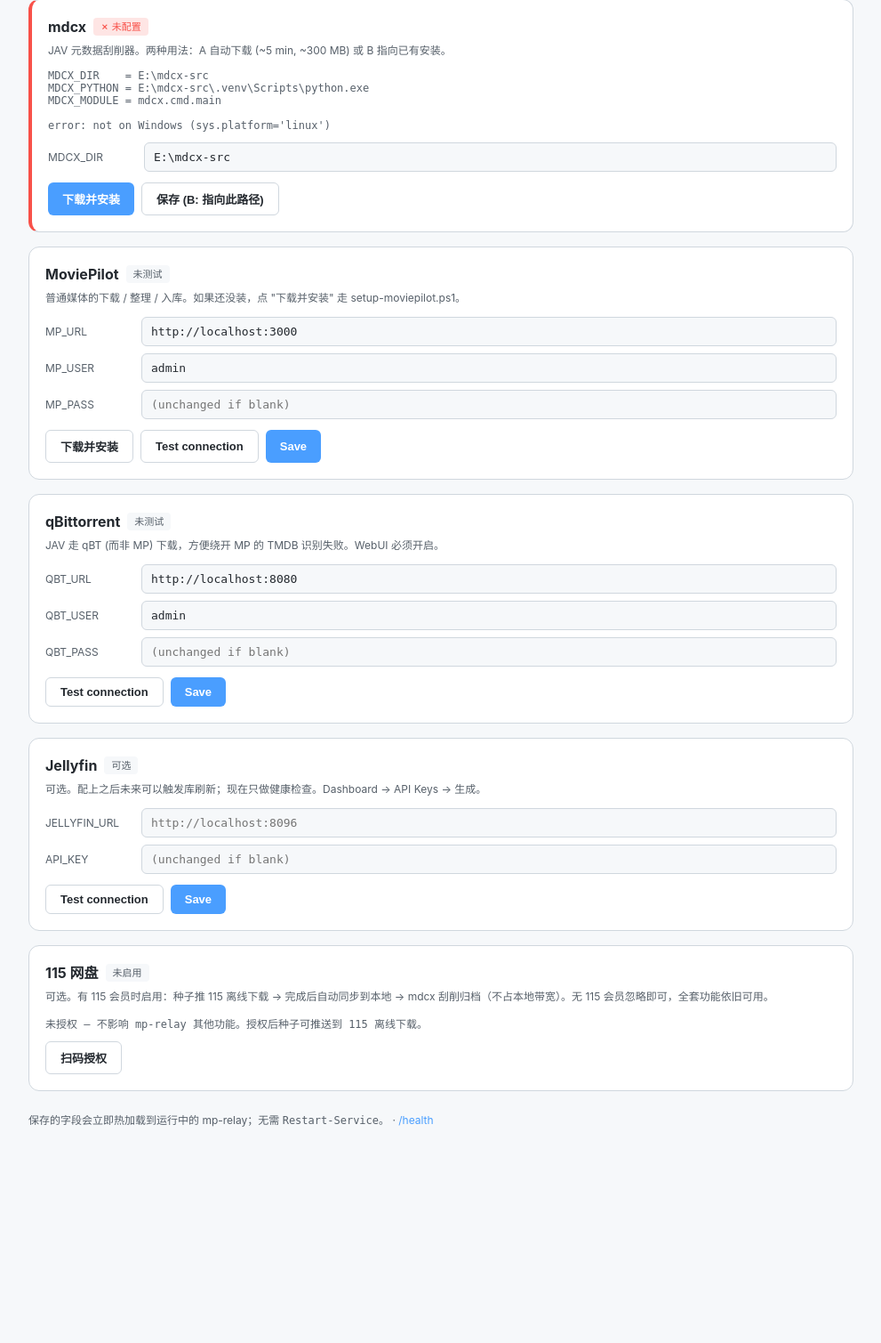
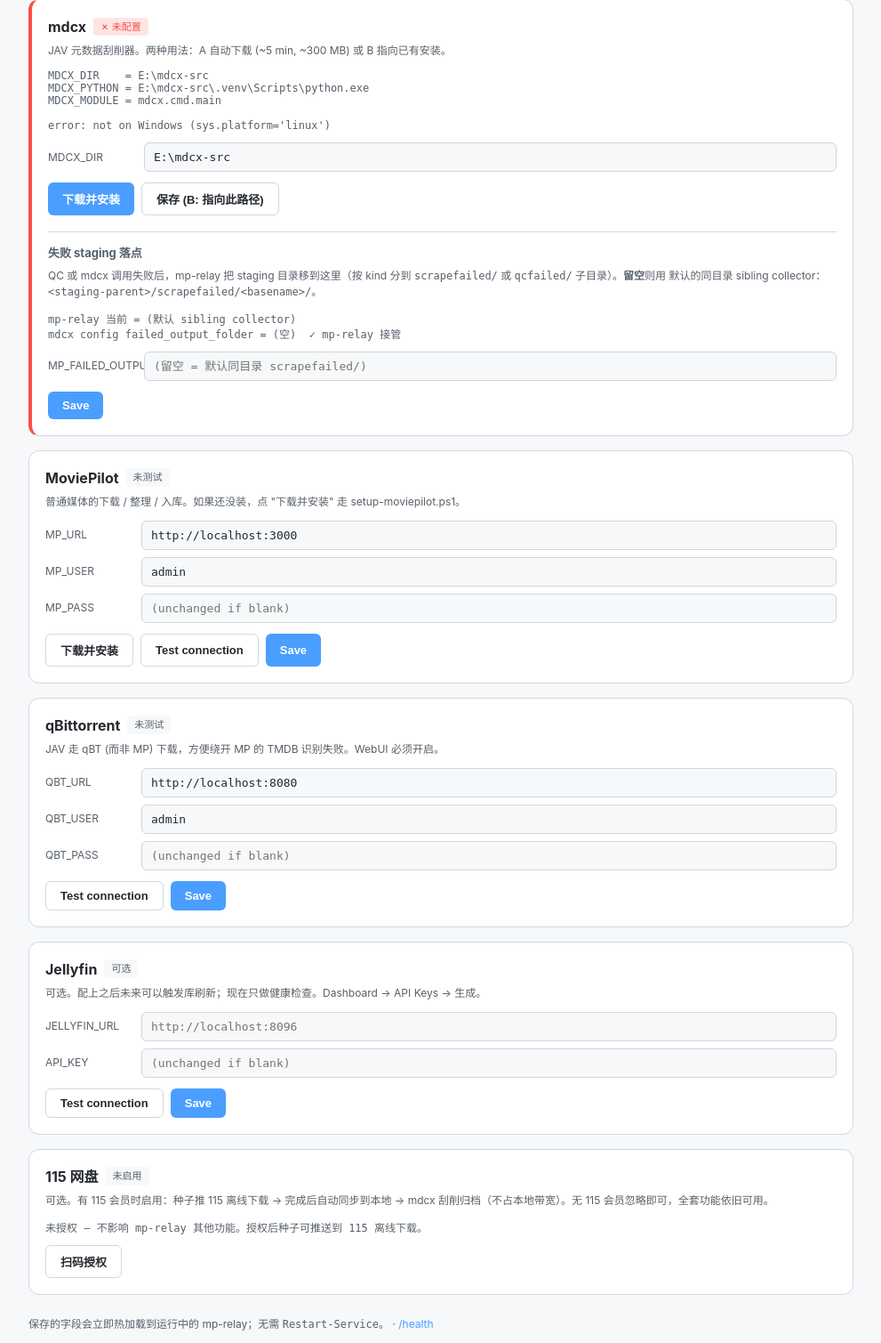
Before and after one commit to naughtyGitCat/mp-relay, a FastAPI app: page /setup in a window 1280 px wide. Shown: the part 96-1605 px from the top of the page at 89% size, without its empty margins (144-1135 px from the left). Before the commit the page ends 1362 px from the top, so only its background shows below. Run offline with FastAPI, Linux system fonts and the light colour scheme; data that the repository does not hold is empty.

Commit message:
feat(post_download): configurable failed-scrape holding location (#34)
Was: when mdcx scrape or QC fails, files just stay in staging (or get
moved by mdcx to its own failed_output_folder). User had no control
from mp-relay side.

Now: mp-relay moves the staging dir on every failure terminal state to
a holding location:
  - kind=scrape (mdcx rc!=0 / no_match / failed_items) -> scrapefailed/<basename>/
  - kind=qc     (QC fail, no retry path)               -> qcfailed/<basename>/

Where the holding root is:
  - settings.failed_output_dir (new config) if set, else
  - <staging-parent>/ (sibling-collector default)

Conflict-safe: if dest exists from a prior failed retry, append
.YYYYmmdd-HHMMSS suffix. No-op when staging is empty (mdcx already
moved files via its own failed_output_folder) or dir is missing.
DB task save_path updates to the new location so retry-failed-scrapes
endpoint can still find files.

mdcx-side coordination via mdcx's CLI:
  - setup_wizard.mdcx_config_get(key) wraps `mdcx config get <key>`
  - setup_wizard.mdcx_config_set(key, value) wraps `mdcx config set <key> <value>`
  - The fork's CLI validates against an internal _FIELDS whitelist;
    failed_output_folder is in the whitelist so set "" works.

/setup mdcx card now shows:
  - Editable MP_FAILED_OUTPUT_DIR field (empty = sibling collector)
  - Read-only display of mdcx's current failed_output_folder
  - When both are set / would conflict, a "让 mp-relay 接管" button
    that calls mdcx config set failed_output_folder "" so mdcx leaves
    files alone and mp-relay's holding takes over.

New endpoints:
  POST /api/setup/failed-output-dir       (save mp-relay setting, hot-reload)
  POST /api/setup/mdcx-takeover-failed    (clear mdcx's failed_output_folder)

Tests: 6 new in test_post_download.py covering default pattern,
qc-vs-scrape kind, override config, empty/missing dir no-op, conflict
suffix. Full suite: 237/237.

Co-authored-by: Claude Opus 4.7 (1M context) <noreply@anthropic.com>

```diff
--- a/app/main.py
+++ b/app/main.py
@@ -154,10 +154,17 @@ async def api_setup_status():
     115 special case: surfaces both the auth status (whether tokens
     are persisted) and the configured save_dir_id. Users without a
     115 membership see ``authorized=false`` and the wizard renders an
-    "Authorize" CTA instead of credential fields. Truly opt-in."""
+    "Authorize" CTA instead of credential fields. Truly opt-in.
+
+    Also reads mdcx's own ``failed_output_folder`` via ``mdcx config get``
+    so the wizard can surface the ``mp-relay failed_output_dir`` /
+    ``mdcx failed_output_folder`` interaction (mdcx's value, if set,
+    means mdcx moves first and mp-relay's holding is a no-op)."""
     mdcx = await setup_wizard.detect()
+    mdcx["mdcx_failed_output_folder"] = await setup_wizard.mdcx_config_get("failed_output_folder")
     return {
         "mdcx": mdcx,
+        "failed_output_dir": settings.failed_output_dir,
         "moviepilot": {
             "url": settings.mp_url,
             "user": settings.mp_user,
@@ -294,6 +301,45 @@ async def api_setup_configure(mdcx_dir: str = Form(...)):
 
     # Re-probe so the response confirms the new config actually works.
     return {"ok": True, "applied": updates, "health": await setup_wizard.detect()}
+
+
+@app.post("/api/setup/failed-output-dir")
+async def api_setup_failed_output_dir(failed_output_dir: str = Form("")):
+    """Save the ``failed_output_dir`` setting (where mp-relay moves
+    staging dirs after a scrape/QC failure). Empty value = use the
+    sibling-collector default (<staging-parent>/scrapefailed/<basename>/).
+
+    No path validation here — mp-relay creates the dir lazily on first
+    failure. We don't want to fail save just because the dir doesn't
+    exist yet (a non-existent path may be on a removable drive)."""
+    final = (failed_output_dir or "").strip()
+    setup_wizard.write_env_keys({"FAILED_OUTPUT_DIR": final})
+    setup_wizard.apply_settings_in_place({"FAILED_OUTPUT_DIR": final})
+    return {"ok": True, "applied": {"FAILED_OUTPUT_DIR": final or "(empty — sibling-collector default)"}}
+
+
+@app.post("/api/setup/mdcx-takeover-failed")
+async def api_setup_mdcx_takeover_failed():
+    """Tell mdcx to STOP moving files on failure (sets mdcx config's
+    ``failed_output_folder`` to empty string via ``mdcx config set``).
+
+    With mdcx's failed_output_folder empty, mdcx leaves files in their
+    staging location after a failed scrape. mp-relay's
+    ``_move_to_failed_holding`` then catches them and moves to its
+    configured location. Without this, mdcx moves first and mp-relay's
+    holding stays empty.
+
+    Idempotent: setting an already-empty field is a no-op. Whitelist-
+    enforced by mdcx itself (failed_output_folder is in mdcx's _FIELDS
+    so the set is allowed)."""
+    result = await setup_wizard.mdcx_config_set("failed_output_folder", "")
+    if not result.get("ok"):
+        raise HTTPException(502, f"mdcx config set failed: {result.get('stderr', 'unknown')}")
+    return {
+        "ok": True,
+        "message": "mdcx 不再移动失败的 staging — mp-relay 的 failed_output_dir 接管所有失败 holding",
+        "stdout": result.get("stdout", ""),
+    }
 
 
 @app.post("/api/setup/install")
--- a/app/setup_wizard.py
+++ b/app/setup_wizard.py
@@ -232,6 +232,7 @@ _FIELD_MAP: dict[str, str] = {
     "MDCX_DIR": "mdcx_dir",
     "MDCX_PYTHON": "mdcx_python",
     "MDCX_MODULE": "mdcx_module",
+    "FAILED_OUTPUT_DIR": "failed_output_dir",
     "MP_URL": "mp_url",
     "MP_USER": "mp_user",
     "MP_PASS": "mp_pass",
@@ -241,6 +242,66 @@ _FIELD_MAP: dict[str, str] = {
     "JELLYFIN_URL": "jellyfin_url",
     "JELLYFIN_API_KEY": "jellyfin_api_key",
 }
+
+
+# ---------------------------------------------------------------------------
+# mdcx config bridge — uses the fork's CLI (`mdcx config get/set/path`)
+# rather than parsing config.v2.json directly. Insulates us from mdcx's
+# config schema, lets mdcx validate on write, and avoids needing to know
+# where config.v2.json lives. Cached for cheap polling.
+# ---------------------------------------------------------------------------
+
+async def _mdcx_config_invoke(*args: str) -> tuple[int, str, str]:
+    """Run ``python -m mdcx.cmd.main config <args...>``. Returns
+    ``(rc, stdout, stderr)``. ``rc=-1`` if the call couldn't be
+    spawned (mdcx not configured / not on Windows / missing python)."""
+    if sys.platform != "win32":
+        return (-1, "", "not on Windows")
+    if not (settings.mdcx_python and settings.mdcx_dir and settings.mdcx_module):
+        return (-1, "", "mdcx not configured")
+    py = settings.mdcx_python
+    if not os.path.isfile(py):
+        return (-1, "", f"mdcx python not found: {py}")
+    try:
+        proc = await asyncio.create_subprocess_exec(
+            py, "-m", settings.mdcx_module, "config", *args,
+            cwd=settings.mdcx_dir,
+            stdout=asyncio.subprocess.PIPE,
+            stderr=asyncio.subprocess.PIPE,
+        )
+        stdout, stderr = await asyncio.wait_for(proc.communicate(), timeout=20)
+    except (asyncio.TimeoutError, OSError) as e:
+        return (-1, "", f"spawn failed: {e}")
+    return (
+        proc.returncode or 0,
+        stdout.decode("utf-8", errors="replace"),
+        stderr.decode("utf-8", errors="replace"),
+    )
+
+
+async def mdcx_config_get(key: str) -> Optional[str]:
+    """Run ``mdcx config get <key>`` and return the value (or None on error
+    / mdcx not configured). The fork prints the value as a JSON string,
+    so strip surrounding quotes if present."""
+    rc, stdout, _ = await _mdcx_config_invoke("get", key)
+    if rc != 0:
+        return None
+    raw = stdout.strip()
+    # mdcx's `config get` emits a JSON-quoted string for str fields; strip.
+    if raw.startswith('"') and raw.endswith('"') and len(raw) >= 2:
+        raw = raw[1:-1]
+    return raw
+
+
+async def mdcx_config_set(key: str, value: str) -> dict:
+    """Run ``mdcx config set <key> <value>`` to mutate mdcx's persisted
+    config (config.v2.json). The fork validates against an internal
+    ``_FIELDS`` whitelist; non-whitelisted keys return non-zero. Empty
+    string is a valid value for path-type fields (means "unset")."""
+    rc, stdout, stderr = await _mdcx_config_invoke("set", key, value)
+    if rc == 0:
+        return {"ok": True, "stdout": stdout.strip()}
+    return {"ok": False, "rc": rc, "stderr": (stderr or stdout).strip()[:500]}
 
 
 # ---------------------------------------------------------------------------
--- a/templates/setup.html
+++ b/templates/setup.html
@@ -114,6 +114,30 @@
     <button id="mdcx-save" class="secondary">保存 (B: 指向此路径)</button>
   </div>
   <div class="feedback" id="mdcx-feedback"></div>
+
+  <!-- ============================================================
+       Failed-scrape holding location (mp-relay-managed).
+       Independent of mdcx's own failed_output_folder; the wizard
+       displays mdcx's value below for transparency.
+       ============================================================ -->
+  <div style="margin-top:18px; padding-top:14px; border-top:1px solid var(--border)">
+    <h3 style="font-size:13px; color:var(--muted); margin:0 0 6px 0">失败 staging 落点</h3>
+    <p class="desc">
+      QC 或 mdcx 调用失败后，mp-relay 把 staging 目录移到这里（按 kind 分到
+      <code>scrapefailed/</code> 或 <code>qcfailed/</code> 子目录）。<strong>留空</strong>则用
+      默认的同目录 sibling collector：<code>&lt;staging-parent&gt;/scrapefailed/&lt;basename&gt;/</code>。
+    </p>
+    <div class="detail" id="mdcx-failed-detail"></div>
+    <div class="field">
+      <label for="mdcx-failed-dir">MP_FAILED_OUTPUT_DIR</label>
+      <input type="text" id="mdcx-failed-dir" placeholder="(留空 = 默认同目录 scrapefailed/)" autocomplete="off">
+    </div>
+    <div class="actions">
+      <button id="mdcx-failed-save">Save</button>
+      <button id="mdcx-takeover" class="secondary" style="display:none">让 mp-relay 接管 (清掉 mdcx failed_output_folder)</button>
+    </div>
+    <div class="feedback" id="mdcx-failed-feedback"></div>
+  </div>
 </div>
 
 <!-- Install log panel — appears when an install is running OR finished. -->
@@ -264,6 +288,53 @@ mdcxSaveBtn.addEventListener('click', async () => {
 
 mdcxInstallBtn.addEventListener('click', () => triggerInstall('setup-mdcx', '安装 mdcx (~300 MB / 5 min)'));
 
+const mdcxFailedDirInput = document.getElementById('mdcx-failed-dir');
+const mdcxFailedDetail = document.getElementById('mdcx-failed-detail');
+document.getElementById('mdcx-takeover').addEventListener('click', async () => {
+  const btn = document.getElementById('mdcx-takeover');
+  if (!confirm('让 mp-relay 接管失败 staging 管理？\n\n会调用 mdcx config set failed_output_folder ""，从此 mdcx 失败时不再移动文件，由 mp-relay 收纳到 scrapefailed/qcfailed 子目录。\n\n（可逆：之后用 mdcx GUI 或 mdcx config set 命令重新设回路径即可。）')) return;
+  btn.disabled = true;
+  let r, body;
+  try {
+    r = await fetch('/api/setup/mdcx-takeover-failed', { method: 'POST' });
+    body = await r.json();
+  } catch (e) {
+    setFeedback('mdcx-failed-feedback', 'err', `请求失败：${e}`);
+    btn.disabled = false;
+    return;
+  }
+  btn.disabled = false;
+  if (r.ok) {
+    setFeedback('mdcx-failed-feedback', 'ok', body.message || '已接管。');
+    refreshStatus();
+  } else {
+    setFeedback('mdcx-failed-feedback', 'err', body.detail || '接管失败');
+  }
+});
+
+document.getElementById('mdcx-failed-save').addEventListener('click', async () => {
+  const btn = document.getElementById('mdcx-failed-save');
+  btn.disabled = true;
+  const fd = new FormData();
+  fd.set('failed_output_dir', mdcxFailedDirInput.value.trim());
+  let r, body;
+  try {
+    r = await fetch('/api/setup/failed-output-dir', { method: 'POST', body: fd });
+    body = await r.json();
+  } catch (e) {
+    setFeedback('mdcx-failed-feedback', 'err', `请求失败：${e}`);
+    btn.disabled = false;
+    return;
+  }
+  btn.disabled = false;
+  if (r.ok) {
+    setFeedback('mdcx-failed-feedback', 'ok', '已保存到 .env 并热加载。下一次失败的 staging 按新规则归位。');
+    refreshStatus();
+  } else {
+    setFeedback('mdcx-failed-feedback', 'err', body.detail || '保存失败');
+  }
+});
+
 // -------- shared install panel (runs setup-mdcx.ps1 OR setup-moviepilot.ps1) --------
 const installPanel = document.getElementById('install-panel');
 const installLog = document.getElementById('install-log');
@@ -410,6 +481,27 @@ async function refreshStatus() {
     (data.mdcx.error ? `\n\nerror: ${data.mdcx.error}` : '');
   if (!mdcxDir.value) mdcxDir.value = data.mdcx.config.mdcx_dir || '';
 
+  // Failed-output-dir field — populate from current settings, surface
+  // the (possibly conflicting) mdcx-side failed_output_folder for awareness.
+  if (!mdcxFailedDirInput.value) mdcxFailedDirInput.value = data.failed_output_dir || '';
+  const mdcxFailedFolder = data.mdcx.mdcx_failed_output_folder || '';
+  let detailLines = [];
+  if (data.failed_output_dir) {
+    detailLines.push(`mp-relay 当前 = ${data.failed_output_dir}`);
+  } else {
+    detailLines.push(`mp-relay 当前 = (默认 sibling collector)`);
+  }
+  const takeoverBtn = document.getElementById('mdcx-takeover');
+  if (mdcxFailedFolder) {
+    detailLines.push(`mdcx config failed_output_folder = ${mdcxFailedFolder}`);
+    detailLines.push(`(注意：mdcx 失败时会先 move 到上面，mp-relay holding 落空。)`);
+    takeoverBtn.style.display = '';
+  } else {
+    detailLines.push(`mdcx config failed_output_folder = (空)  ✓ mp-relay 接管`);
+    takeoverBtn.style.display = 'none';
+  }
+  mdcxFailedDetail.textContent = detailLines.join('\n');
+
   // MoviePilot — show what's currently in .env (don't auto-trust; user clicks Test)
   document.getElementById('mp-url').value  = data.moviepilot.url || '';
   document.getElementById('mp-user').value = data.moviepilot.user || '';
```
Also changed, not shown: app/config.py (+15 -0 lines), app/post_download.py (+72 -2 lines), tests/test_post_download.py (+105 -0 lines), 1 other file.
